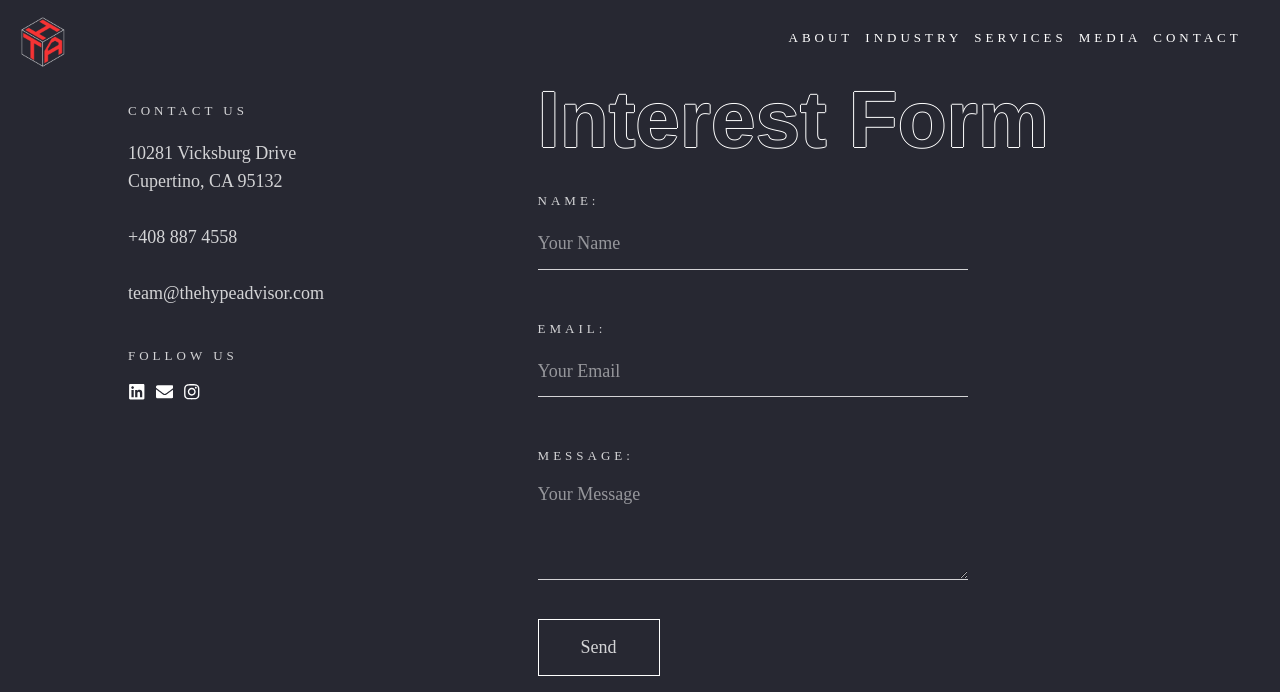
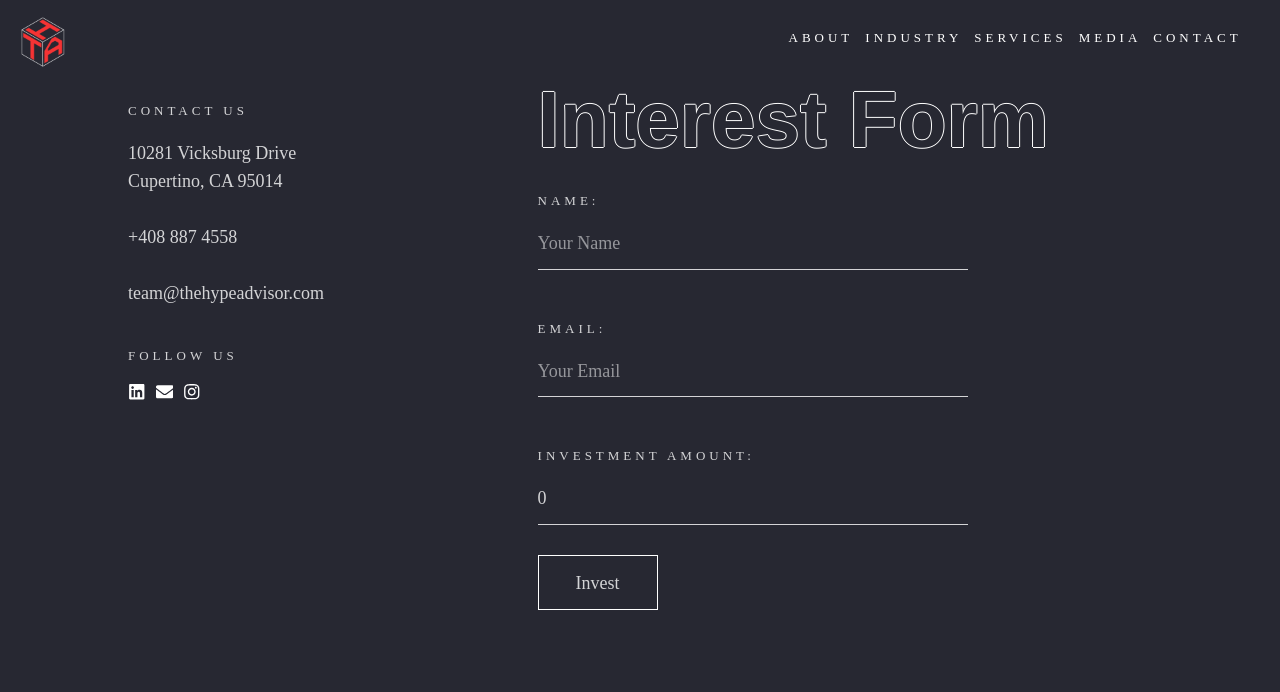
Before and after one commit to m1ch43lw4ng/hype-advisor-website, a Gatsby site: page /interest_form in a window 1280 px wide. Built offline with nearby package versions, Linux system fonts and the light colour scheme; Gatsby itself is replaced by a stand-in of ours; a web font is replaced by a local one.

Commit message:
changed interest form; submissions are now working

```diff
--- a/src/css/interest_form.scss
+++ b/src/css/interest_form.scss
@@ -55,6 +55,10 @@
 }
 
 #Interest_Form-send {
+  p {
+    margin: 0;
+  }
+  background-color: inherit;
   margin-top: 2%;
   border: 1px solid white;
   width: 12rem;
@@ -62,4 +66,18 @@
   justify-content: center;
   display: flex;
   align-items: center;
+  margin-right: calc(100% - 12rem);
 }
+
+// .Interest_Form-reply {
+//   p {
+//     margin: 0;
+//   }
+//   background-color: inherit;
+//   margin-top: 2%;
+//   border: 1px solid white;
+//   height: 5.5rem;
+//   justify-content: center;
+//   display: flex;
+//   align-items: center;
+// }
--- a/src/pages/interest_form.js
+++ b/src/pages/interest_form.js
@@ -6,29 +6,90 @@ import Social_Media from "../components/social_media"
 
 import "../css/interest_form.scss"
 
-const IndexPage = () => (
+// Why this is not a function: https://stackoverflow.com/questions/60156513/in-gatsby-what-is-the-difference-in-exteding-component-vs-arrow-function
+export default class IndexPage extends React.Component {
+  state = {
+    name: "",
+    email: "",
+    investment_amount: 0,
+    mailing_list: false,
+
+    success_status: false,
+    failed_status: false,
+  };
+
+  handleInputChange = event => {
+    const target = event.target;
+    const value = target.value;
+    console.log(value);
+    const name = target.name;
+
+    this.setState({
+      [name]: value,
+    })
+    console.log(this.state);
+  }
+
+  handleSubmit = event => {
+    event.preventDefault();
+    const requestOptions = {
+      method: "POST",
+      headers: { 'Content-Type': 'application/json' },
+      // https://stackoverflow.com/questions/17781472/how-to-get-a-subset-of-a-javascript-objects-properties
+      body: JSON.stringify((({ name, email, investment_amount, mailing_list }) => ({ name, email, investment_amount, mailing_list }))(this.state)),
+    };
+    fetch("https://dlk12c02xk.execute-api.us-west-1.amazonaws.com/default/EmailCollector", requestOptions).then(response => {
+      if (!response.ok) {
+        throw new Error(response.body);
+      }
+      this.setState({ success_status: true });
+    }).catch(() => {
+      this.setState({ failed_status: true });
+    });
+  }
+
+  render() {
+    const Error = () => (
+      <div class="Interest_Form-reply"><p>  Something weird happened. We're really sorry -- please email us about it! </p></div>
+    )
+
+    const Success = () => (
+      <div class="Interest_Form-reply"><p> Thanks! We'll be getting back to you shortly. </p></div>
+    )
+
+    const Button = () => (
+      <button id="Interest_Form-send" type="submit"><p>Invest</p></button>
+    )
+
+    return (
       <Layout renderFooter={false}>
         <SEO title="Interest Form" />
         <div id="Interest_Form_interest-div">
-      <form id="right-bar">
+          <form id="right-bar" onSubmit={this.handleSubmit}>
             <h1 id="interest-form">Interest Form</h1>
             <section id="Interest_Form-data">
               <h4><label for="name"> <span>Name:</span> </label></h4>
-          <p><input type="text" id="name" placeholder="Your Name" name="name"/></p>
+              <p><input type="text" placeholder="Your Name" name="name" value={this.state.name} onChange={this.handleInputChange}/></p>
 
               <h4><label for="email"> <span>Email:</span> </label></h4>
-          <p><input type="email" id="email" placeholder="Your Email" name="email"/></p>
+              <p><input type="email" placeholder="Your Email" name="email" value={this.state.email} onChange={this.handleInputChange}/></p>
 
-          <h4><label for="message"> <span>Message:</span> </label></h4>
-          <p><textarea type="textarea" id="message" placeholder="Your Message" name="message"/></p>
+              <h4><label for="investment_amount"> <span>Investment Amount:</span> </label></h4>
+              <p><input type="number" placeholder="$" name="investment_amount" value={this.state.investment_amount} onChange={this.handleInputChange}/></p>
+
+              {/* <h4><label for="message"> <span>Message:</span> </label></h4> */}
+              {/* <p><textarea type="textarea" id="message" placeholder="Your Message" name="message"/></p> */}
+
             </section>
-        <div id="Interest_Form-send"><p>Send</p></div>
+            {this.state.failed_status && <Error/>}
+            {this.state.success_status && <Success/>}
+            {!(this.state.failed_status || this.state.success_status) && <Button/>}
           </form>
           <div id="left-bar">
             <div id="contact-us"><h4>Contact Us</h4></div>
             <div id="address"><p>
               10281 Vicksburg Drive <br/>
-          Cupertino, CA 95132 <br/><br/>
+              Cupertino, CA 95014 <br/><br/>
 
               +408 887 4558<br/><br/>
 
@@ -39,6 +100,5 @@ const IndexPage = () => (
           </div>
         </div>
       </Layout>
-)
-
-export default IndexPage
+    )}
+}
```
Lines whose indentation alone changed are shown as unchanged.
